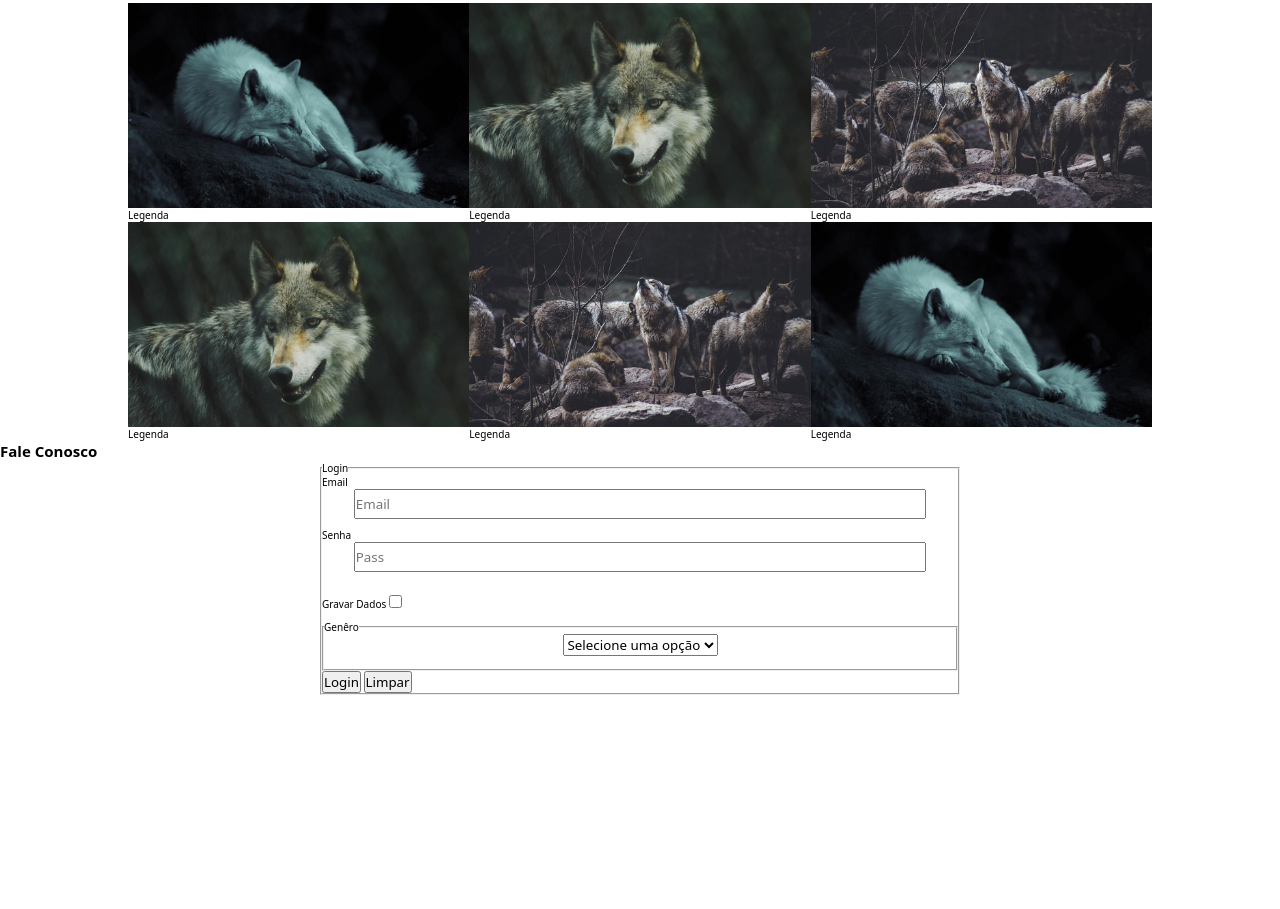
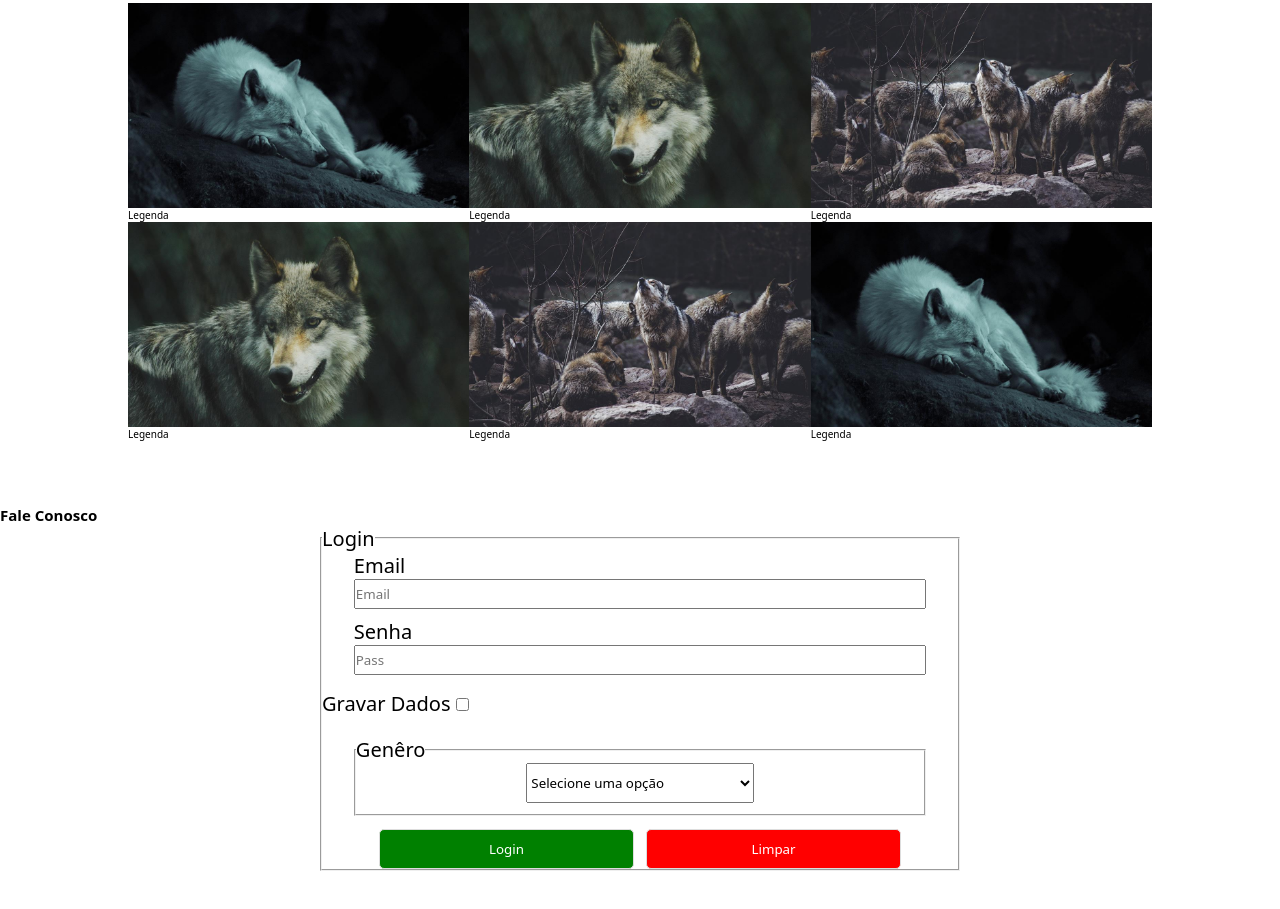
Before and after one commit to 1TDSPF/rm98524, a plain HTML site: page index.html in a window 1280 px wide. Shown: the part 528-1437 px from the top of the page. Before the commit the page ends 1223 px from the top, so only its background shows below. Drawn offline with Linux system fonts and the light colour scheme.

Commit message:
Inicio do <script>

```diff
--- a/css/estilo.css
+++ b/css/estilo.css
@@ -55,6 +55,7 @@ td[colspan], td[rowspan]{
 .rodape{
     display: flex;
     flex-direction: column;
+    margin: 5% auto;
 }
 
 .rodape > div{
@@ -63,7 +64,9 @@ td[colspan], td[rowspan]{
 .rodape div form{
     margin: 0 auto;
     width: 50%;
+    font-size: 2rem;
 }
+
 
 .rodape div form input[type=email],input[type=password]{
     display: block;
@@ -79,4 +82,40 @@ td[colspan], td[rowspan]{
 .rodape div form select{
     display: block;
     margin: 0 auto 2% auto;
+    width: 40%;
+    height: 40px;
+
 }
+
+.rodape form div fieldset{
+    width: 90%;
+    margin: 2% auto;
+}
+
+.lbl-txt{
+    margin: auto 5%;
+}
+
+.btn{
+    display: flex;
+    margin: 0 auto;
+    justify-content: center;
+}
+.btn button{
+    width: 40%;
+    height: 40px;
+    margin: 0 1%;
+}
+
+.btn button:nth-child(even){
+    background-color: red;
+    color:#fff;
+    border: 1px solid #dddddd;
+    border-radius: 5px;
+}
+.btn button:nth-child(odd){
+    background-color: green;
+    color:#fff;
+    border: 1px solid #dddddd;
+    border-radius: 5px;
+}
--- a/index.html
+++ b/index.html
@@ -7,6 +7,9 @@
     <meta name="viewport" content="width=device-width, initial-scale=1.0">
     <title>My-Layout</title>
     <link rel="stylesheet" href="./css/estilo.css">
+
+    <script src="./js/script.js"></script>
+
 </head>
 
 <body>
@@ -57,15 +60,15 @@
             <a href="#"><img src="./img/social-3.png" alt="Logo twitter"></a> -->
         </nav>
         <div>
-            <form action="index.html" method="POST" onsubmit="return true">
+            <form action="index.html" method="POST" onsubmit="return false">
                 <fieldset>
                     <legend>Login</legend>
                     <div>
-                        <label for="idEmail">Email</label>
+                        <label class="lbl-txt" for="idEmail">Email</label>
                         <input type="email" name="txtEmail" id="idEmail" placeholder="Email" required>
                     </div>
                     <div>
-                        <label for="idPass">Senha</label>
+                        <label class="lbl-txt" for="idPass">Senha</label>
                         <input type="password" name="txtPass" id="idPass" placeholder="Pass"
                             pattern="(?=.*\d)(?=.*[a-z])(?=.*[A-Z]).{8,}"
                             title="Precisa conter no mínimo 8 caractéres e um em maiusculo e pelo menos um em minusculo.">
@@ -85,8 +88,8 @@
                         </select>
                     </fieldset>
                     </div>
-                    <div>
-                        <button type="submit">Login</button>
+                    <div class="btn">
+                        <button onclick="document.write('Olá mundo!')" type="submit">Login</button>
                         <button type="reset">Limpar</button>
                     </div>
                 </fieldset>
--- /dev/null
+++ b/js/script.js
@@ -0,0 +1,7 @@
+//DIFERENÇA ENTRE LET/VAR/CONST
+
+var nome = "Kaique";
+
+if(nome == "Kaique"){
+
+}
```
Also changed, not shown: css/conteudo.css (line endings or trailing spaces).
